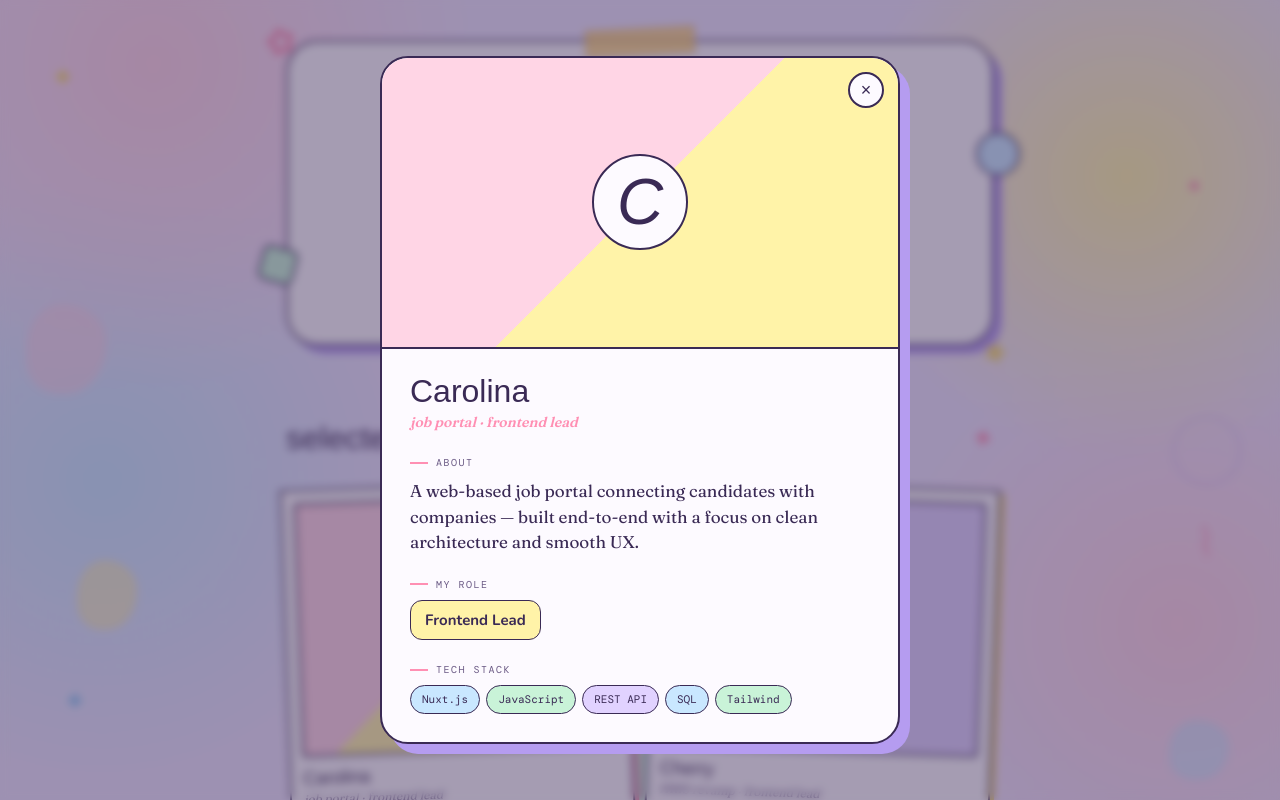
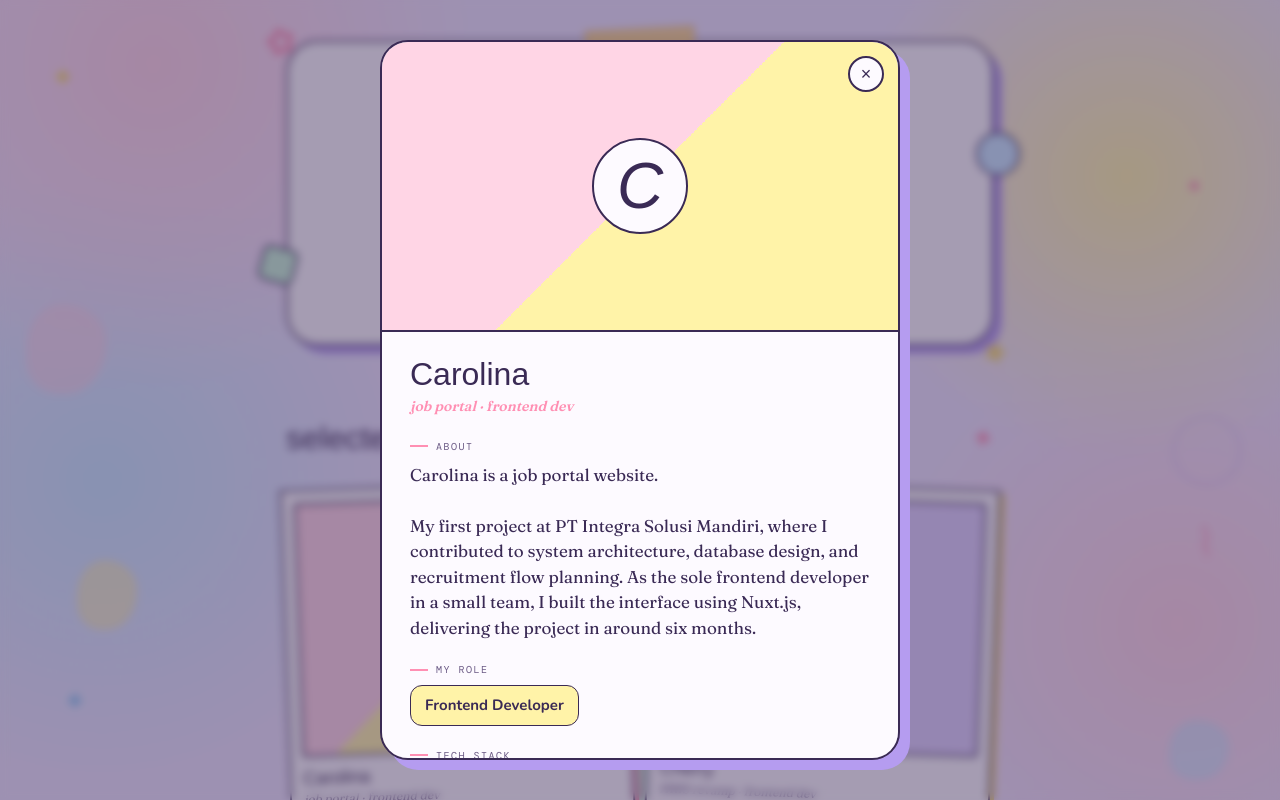
Before and after one commit to adwltfh/portfolio, a Next.js app: page / in a window 1280 px wide. Both pictures are taken after a click on the button 458 px from the left and 679 px from the top of the page. Shown: the top 800 px of the page. Built offline with nearby package versions, Linux system fonts and the light colour scheme; a web font is replaced by a local one.

Commit message:
change projects desc

```diff
--- a/app/layout.tsx
+++ b/app/layout.tsx
@@ -32,7 +32,7 @@ const dmMono = DM_Mono({
 })
 
 export const metadata: Metadata = {
-  title: 'Adawiyyah Latifah ⋆˚࿔ resume',
+  title: "Adawiyyah's ⋆˚࿔ resume",
   description: 'Frontend developer portfolio & resume — crafting clean, performant interfaces',
 }
 
--- a/app/page.tsx
+++ b/app/page.tsx
@@ -2,7 +2,7 @@ import FloatingStickers from "@/components/FloatingStickers";
 import type { Metadata } from "next";
 
 export const metadata: Metadata = {
-  title: "Adawiyyah Latifah ⋆˚࿔ resume | Frontend Developer",
+  title: "Adawiyyah's ⋆˚࿔ resume | Frontend Developer",
   description:
     "Portfolio & resume of Adawiyyah Latifah — frontend developer crafting clean, performant interfaces with React and Next.js. Projects, experience, and contact info.",
   keywords: [
--- a/components/Contact.tsx
+++ b/components/Contact.tsx
@@ -1,37 +1,37 @@
 const CONTACT_ITEMS = [
+  // {
+  //   href: 'tel:+62909090',
+  //   cls: 'phone',
+  //   ico: '☏',
+  //   icoColor: 'bg-resume-mint',
+  //   label: 'phone',
+  //   value: '+62 821 7753 8199',
+  // },
   {
-    href: 'tel:+6282177538199',
-    cls: 'phone',
-    ico: '☏',
-    icoColor: 'bg-resume-mint',
-    label: 'phone',
-    value: '+62 821 7753 8199',
-  },
-  {
-    href: 'mailto:adawiyyahlatifah@gmail.com',
-    cls: 'mail',
-    ico: '✉',
-    icoColor: 'bg-resume-pink',
-    label: 'email',
-    value: 'adawiyyahlatifah@gmail.com',
+    href: "mailto:adawiyyahlatifah@gmail.com",
+    cls: "mail",
+    ico: "✉",
+    icoColor: "bg-resume-pink",
+    label: "email",
+    value: "adawiyyahlatifah@gmail.com",
   },
   {
     href: undefined,
-    cls: 'loc',
-    ico: '◎',
-    icoColor: 'bg-resume-sky',
-    label: 'based in',
-    value: 'Palembang, Indonesia',
+    cls: "loc",
+    ico: "◎",
+    icoColor: "bg-resume-sky",
+    label: "based in",
+    value: "South Jakarta, Indonesia",
   },
   {
-    href: '#',
-    cls: 'port',
-    ico: '★',
-    icoColor: 'bg-resume-butter',
-    label: 'portfolio',
-    value: 'view my work',
+    href: "#",
+    cls: "port",
+    ico: "★",
+    icoColor: "bg-resume-butter",
+    label: "portfolio",
+    value: "view my work",
   },
-]
+];
 
 export default function Contact() {
   return (
@@ -41,24 +41,27 @@ export default function Contact() {
         ⋆ get in touch ⋆
       </span>
 
-      <h2 className="font-caprasimo text-[34px] sm:text-[26px] mt-[6px] mb-1 leading-[1.05]" style={{ textWrap: 'balance' } as React.CSSProperties}>
-        let&apos;s build something{' '}
-        <span className="text-resume-pink-deep">♥</span>
-        {' '}together
+      <h2
+        className="font-caprasimo text-[34px] sm:text-[26px] mt-[6px] mb-1 leading-[1.05]"
+        style={{ textWrap: "balance" } as React.CSSProperties}
+      >
+        let&apos;s build something{" "}
+        <span className="text-resume-pink-deep">♥</span> together
       </h2>
       <p className="font-fraunces italic text-[16px] text-resume-ink-soft m-0 mb-[22px]">
         open to frontend roles, freelance &amp; collaborations
       </p>
 
       {/* Contact rows */}
-      <div className="grid grid-cols-1 sm:grid-cols-2 gap-[10px] text-left mb-6">
+      {/* <div className="grid grid-cols-1 sm:grid-cols-2 gap-[10px] text-left mb-6"> */}
+      <div className="flex justify-center flex-wrap gap-[10px] text-left mb-6">
         {CONTACT_ITEMS.map((item) => {
-          const Tag = item.href ? 'a' : 'div'
+          const Tag = item.href ? "a" : "div";
           return (
             <Tag
               key={item.label}
               {...(item.href ? { href: item.href } : {})}
-              className="flex items-center gap-[10px] px-[14px] py-[10px] border-[1.5px] border-resume-ink rounded-[14px] font-dm-mono text-[12px] text-resume-ink no-underline bg-resume-paper transition-transform duration-200 hover:-translate-x-[2px] hover:-translate-y-[2px]"
+              className="flex items-center gap-[10px] px-[14px] py-[10px] border-[1.5px] w-72 border-resume-ink rounded-[14px] font-dm-mono text-[12px] text-resume-ink no-underline bg-resume-paper transition-transform duration-200 hover:-translate-x-[2px] hover:-translate-y-[2px]"
             >
               <span
                 className={`w-[26px] h-[26px] rounded-[8px] grid place-items-center font-caprasimo text-[14px] text-resume-ink border-[1.5px] border-resume-ink flex-shrink-0 ${item.icoColor}`}
@@ -69,10 +72,12 @@ export default function Contact() {
                 <span className="font-fraunces italic text-[10px] text-resume-ink-soft block mb-[1px] lowercase">
                   {item.label}
                 </span>
-                <span className="block font-medium break-all">{item.value}</span>
+                <span className="block font-medium break-all">
+                  {item.value}
+                </span>
               </span>
             </Tag>
-          )
+          );
         })}
       </div>
 
@@ -84,8 +89,10 @@ export default function Contact() {
           rel="noopener noreferrer"
           className="inline-flex items-center gap-2 bg-resume-ink text-resume-paper px-[26px] py-[14px] rounded-full font-nunito font-extrabold text-[14px] border-2 border-resume-ink shadow-[4px_4px_0_#f5d96b] transition-all duration-200 hover:-translate-x-[2px] hover:-translate-y-[2px] hover:shadow-[6px_6px_0_#f5d96b] no-underline group"
         >
-          connect on linkedin{' '}
-          <span className="font-caprasimo transition-transform duration-200 group-hover:translate-x-1">→</span>
+          connect on linkedin{" "}
+          <span className="font-caprasimo transition-transform duration-200 group-hover:translate-x-1">
+            →
+          </span>
         </a>
         <a
           href="mailto:adawiyyahlatifah@gmail.com"
@@ -99,5 +106,5 @@ export default function Contact() {
         ⋆ thanks for stopping by ⋆
       </div>
     </section>
-  )
+  );
 }
--- a/components/Hero.tsx
+++ b/components/Hero.tsx
@@ -40,7 +40,7 @@ export default function Hero() {
       <h1 className="font-caprasimo text-[64px] sm:text-[48px] leading-none text-resume-ink tracking-[-0.01em] mb-1 mt-0">
         i&apos;m{' '}
         <span className="inline-block bg-resume-pink px-3 rounded-2xl -rotate-2 mx-[-2px]">
-          ada
+          adawiyyah
         </span>
         <br />
         ꒰a frontend dev꒱
--- a/components/Projects.tsx
+++ b/components/Projects.tsx
@@ -1,50 +1,76 @@
-'use client'
+"use client";
 
-import { useState, useCallback, useEffect } from 'react'
-import { PROJECT_LIST, type Project } from '@/lib/projects'
+import { useState, useCallback, useEffect } from "react";
+import { PROJECT_LIST, type Project } from "@/lib/projects";
 
 // Per-index config for polaroids
 const POLAROID_CONFIG = [
-  { rotate: '-rotate-2', shadow: 'shadow-[4px_4px_0_#ff8fb3]', imgBg: 'linear-gradient(135deg,#ffd5e5 50%,#fff3a8 50%)' },
-  { rotate: 'rotate-2',  shadow: 'shadow-[4px_4px_0_#f5d96b]', imgBg: '#e1d2ff' },
-  { rotate: 'rotate-1',  shadow: 'shadow-[4px_4px_0_#82c2f0]', imgBg: 'linear-gradient(135deg,#c9e7ff 50%,#c9f3d8 50%)' },
-  { rotate: '-rotate-1', shadow: 'shadow-[4px_4px_0_#b59cf0]', imgBg: '#fff3a8' },
-  { rotate: '-rotate-2', shadow: 'shadow-[4px_4px_0_#ff8fb3]', imgBg: 'linear-gradient(135deg,#c9f3d8 50%,#ffd5e5 50%)' },
-  { rotate: 'rotate-2',  shadow: 'shadow-[4px_4px_0_#f5d96b]', imgBg: '#c9e7ff' },
-]
+  {
+    rotate: "-rotate-2",
+    shadow: "shadow-[4px_4px_0_#ff8fb3]",
+    imgBg: "linear-gradient(135deg,#ffd5e5 50%,#fff3a8 50%)",
+  },
+  {
+    rotate: "rotate-2",
+    shadow: "shadow-[4px_4px_0_#f5d96b]",
+    imgBg: "#e1d2ff",
+  },
+  {
+    rotate: "rotate-1",
+    shadow: "shadow-[4px_4px_0_#82c2f0]",
+    imgBg: "linear-gradient(135deg,#c9e7ff 50%,#c9f3d8 50%)",
+  },
+  {
+    rotate: "-rotate-1",
+    shadow: "shadow-[4px_4px_0_#b59cf0]",
+    imgBg: "#fff3a8",
+  },
+  {
+    rotate: "-rotate-2",
+    shadow: "shadow-[4px_4px_0_#ff8fb3]",
+    imgBg: "linear-gradient(135deg,#c9f3d8 50%,#ffd5e5 50%)",
+  },
+  {
+    rotate: "rotate-2",
+    shadow: "shadow-[4px_4px_0_#f5d96b]",
+    imgBg: "#c9e7ff",
+  },
+];
 
 // Modal cover background per cover index (1-based)
 const COVER_BG: Record<number, string> = {
-  1: 'linear-gradient(135deg,#ffd5e5 50%,#fff3a8 50%)',
-  2: '#e1d2ff',
-  3: 'linear-gradient(135deg,#c9e7ff 50%,#c9f3d8 50%)',
-  4: '#fff3a8',
-  5: 'linear-gradient(135deg,#c9f3d8 50%,#ffd5e5 50%)',
-  6: '#c9e7ff',
-}
+  1: "linear-gradient(135deg,#ffd5e5 50%,#fff3a8 50%)",
+  2: "#e1d2ff",
+  3: "linear-gradient(135deg,#c9e7ff 50%,#c9f3d8 50%)",
+  4: "#fff3a8",
+  5: "linear-gradient(135deg,#c9f3d8 50%,#ffd5e5 50%)",
+  6: "#c9e7ff",
+};
 
-const PILL_COLORS = ['bg-resume-sky', 'bg-resume-mint', 'bg-resume-lilac-2']
+const PILL_COLORS = ["bg-resume-sky", "bg-resume-mint", "bg-resume-lilac-2"];
 
 export default function Projects() {
-  const [open, setOpen] = useState(false)
-  const [project, setProject] = useState<Project | null>(null)
+  const [open, setOpen] = useState(false);
+  const [project, setProject] = useState<Project | null>(null);
 
   const openProject = useCallback((p: Project) => {
-    setProject(p)
-    setOpen(true)
-    document.body.classList.add('modal-open')
-  }, [])
+    setProject(p);
+    setOpen(true);
+    document.body.classList.add("modal-open");
+  }, []);
 
   const closeModal = useCallback(() => {
-    setOpen(false)
-    document.body.classList.remove('modal-open')
-  }, [])
+    setOpen(false);
+    document.body.classList.remove("modal-open");
+  }, []);
 
   useEffect(() => {
-    const onKey = (e: KeyboardEvent) => { if (e.key === 'Escape') closeModal() }
-    document.addEventListener('keydown', onKey)
-    return () => document.removeEventListener('keydown', onKey)
-  }, [closeModal])
+    const onKey = (e: KeyboardEvent) => {
+      if (e.key === "Escape") closeModal();
+    };
+    document.addEventListener("keydown", onKey);
+    return () => document.removeEventListener("keydown", onKey);
+  }, [closeModal]);
 
   return (
     <>
@@ -52,18 +78,25 @@ export default function Projects() {
       <section className="section mt-[72px] relative reveal">
         <div className="flex items-center gap-[14px] mb-6">
           <h2 className="font-caprasimo text-[32px] leading-[1.1] m-0">
-            selected{' '}
-            <span style={{ background: 'linear-gradient(transparent 65%, #fff3a8 65%)', padding: '0 4px' }}>
+            selected{" "}
+            <span
+              style={{
+                background: "linear-gradient(transparent 65%, #fff3a8 65%)",
+                padding: "0 4px",
+              }}
+            >
               projects
             </span>
           </h2>
-          <span className="font-caprasimo text-resume-pink-deep text-[28px] ml-auto rotate-[15deg]">✦</span>
+          <span className="font-caprasimo text-resume-pink-deep text-[28px] ml-auto rotate-[15deg]">
+            ✦
+          </span>
         </div>
 
         {/* Polaroid grid */}
         <div className="grid grid-cols-1 sm:grid-cols-2 gap-x-[18px] gap-y-[22px]">
           {PROJECT_LIST.map((p, i) => {
-            const cfg = POLAROID_CONFIG[i] ?? POLAROID_CONFIG[0]
+            const cfg = POLAROID_CONFIG[i] ?? POLAROID_CONFIG[0];
             return (
               <article
                 key={p.key}
@@ -73,7 +106,10 @@ export default function Projects() {
                 aria-label={`Open ${p.title} details`}
                 onClick={() => openProject(p)}
                 onKeyDown={(e) => {
-                  if (e.key === 'Enter' || e.key === ' ') { e.preventDefault(); openProject(p) }
+                  if (e.key === "Enter" || e.key === " ") {
+                    e.preventDefault();
+                    openProject(p);
+                  }
                 }}
               >
                 {/* Polaroid image area */}
@@ -86,32 +122,41 @@ export default function Projects() {
                   </span>
                 </div>
 
-                <h4 className="font-caprasimo text-[18px] leading-[1.1] mb-[2px]">{p.title}</h4>
-                <div className="font-fraunces italic text-[12px] text-resume-ink-soft mb-[6px]">{p.kicker}</div>
+                <h4 className="font-caprasimo text-[18px] leading-[1.1] mb-[2px]">
+                  {p.title}
+                </h4>
+                <div className="font-fraunces italic text-[12px] text-resume-ink-soft mb-[6px]">
+                  {p.kicker}
+                </div>
                 <span className="font-dm-mono text-[10px] text-resume-ink bg-resume-lilac-2 px-2 py-[3px] rounded-[4px] inline-block mb-[6px]">
-                  {p.stack.slice(0, 3).join(' · ')}
+                  {p.stack.slice(0, 3).join(" · ")}
                 </span>
                 <div className="font-dm-mono text-[9px] text-resume-ink-soft uppercase tracking-[0.1em] mt-[6px] opacity-70 after:content-['_→']">
                   view details
                 </div>
               </article>
-            )
+            );
           })}
         </div>
       </section>
 
       {/* Modal */}
       <div
-        className={`fixed inset-0 z-[100] flex items-center justify-center p-6 transition-opacity duration-300 ${open ? 'opacity-100 pointer-events-auto' : 'opacity-0 pointer-events-none'}`}
-        style={{ background: 'rgba(58,42,85,0.45)', backdropFilter: 'blur(4px)' }}
+        className={`fixed inset-0 z-[100] flex items-center justify-center p-6 transition-opacity duration-300 ${open ? "opacity-100 pointer-events-auto" : "opacity-0 pointer-events-none"}`}
+        style={{
+          background: "rgba(58,42,85,0.45)",
+          backdropFilter: "blur(4px)",
+        }}
         role="dialog"
         aria-modal="true"
         aria-labelledby="modal-title"
-        onClick={(e) => { if (e.target === e.currentTarget) closeModal() }}
+        onClick={(e) => {
+          if (e.target === e.currentTarget) closeModal();
+        }}
       >
         <div
-          className={`bg-resume-paper border-2 border-resume-ink rounded-[28px] shadow-[10px_10px_0_#b59cf0] max-w-[520px] w-full max-h-[90vh] overflow-y-auto relative transition-transform duration-300 cubic-bezier-modal ${open ? 'scale-100 rotate-0' : 'scale-[0.92] -rotate-1'}`}
-          style={{ transitionTimingFunction: 'cubic-bezier(0.2,0.9,0.3,1.2)' }}
+          className={`bg-resume-paper border-2 border-resume-ink rounded-[28px] shadow-[10px_10px_0_#b59cf0] max-w-[520px] w-full max-h-[90vh] overflow-y-auto relative transition-transform duration-300 cubic-bezier-modal ${open ? "scale-100 rotate-0" : "scale-[0.92] -rotate-1"}`}
+          style={{ transitionTimingFunction: "cubic-bezier(0.2,0.9,0.3,1.2)" }}
         >
           {/* Close button */}
           <button
@@ -136,7 +181,10 @@ export default function Projects() {
 
               {/* Body */}
               <div className="p-[26px_28px_28px]">
-                <h3 id="modal-title" className="font-caprasimo text-[32px] leading-[1.05] mb-1">
+                <h3
+                  id="modal-title"
+                  className="font-caprasimo text-[32px] leading-[1.05] mb-1"
+                >
                   {project.title}
                 </h3>
                 <div className="font-fraunces italic text-[14px] text-resume-pink-deep font-semibold mb-[22px]">
@@ -145,7 +193,7 @@ export default function Projects() {
 
                 <div className="mb-[22px]">
                   <div className="modal-label">about</div>
-                  <p className="font-fraunces text-[17px] leading-[1.5] text-resume-ink m-0" style={{ textWrap: 'pretty' } as React.CSSProperties}>
+                  <p className="font-fraunces text-[17px] leading-[1.5] text-resume-ink m-0 whitespace-pre-line">
                     {project.desc}
                   </p>
                 </div>
@@ -176,5 +224,5 @@ export default function Projects() {
         </div>
       </div>
     </>
-  )
+  );
 }
--- a/lib/projects.ts
+++ b/lib/projects.ts
@@ -1,75 +1,75 @@
 export interface Project {
-  key: string
-  title: string
-  kicker: string
-  cover: number
-  glyph: string
-  desc: string
-  role: string
-  stack: string[]
+  key: string;
+  title: string;
+  kicker: string;
+  cover: number;
+  glyph: string;
+  desc: string;
+  role: string;
+  stack: string[];
 }
 
 export const PROJECTS: Record<string, Project> = {
   carolina: {
-    key: 'carolina',
-    title: 'Carolina',
-    kicker: 'job portal · frontend lead',
+    key: "carolina",
+    title: "Carolina",
+    kicker: "job portal · frontend dev",
     cover: 1,
-    glyph: 'C',
-    desc: 'A web-based job portal connecting candidates with companies — built end-to-end with a focus on clean architecture and smooth UX.',
-    role: 'Frontend Lead',
-    stack: ['Nuxt.js', 'JavaScript', 'REST API', 'SQL', 'Tailwind'],
+    glyph: "C",
+    desc: "Carolina is a job portal website.\n\nMy first project at PT Integra Solusi Mandiri, where I contributed to system architecture, database design, and recruitment flow planning. As the sole frontend developer in a small team, I built the interface using Nuxt.js, delivering the project in around six months.",
+    role: "Frontend Developer",
+    stack: ["Nuxt.js", "TypeScript", "Tailwind"],
   },
   cherry: {
-    key: 'cherry',
-    title: 'Cherry',
-    kicker: 'HRIS revamp · frontend lead',
+    key: "cherry",
+    title: "Cherry",
+    kicker: "HRIS revamp · frontend dev",
     cover: 2,
-    glyph: 'Ch',
-    desc: 'Full revamp of an internal HRIS platform — modernized the frontend stack while preserving complex business logic.',
-    role: 'Frontend Lead',
-    stack: ['AngularJS', 'JavaScript', 'REST API', 'SQL'],
+    glyph: "Ch",
+    desc: 'tl;dr — Cherry Apps is a comprehensive HRIS built to streamline and modernize people operations.\n\nWhat began as a UI revamp evolved into a full migration from AngularJS to Nuxt.js. Without a predefined blueprint, I led the frontend effort to rebuild features, improve UX, rebrand the product, and introduce new functional requirements.',
+    role: "Frontend Developer",
+    stack: ["Nuxt.js", "TypeScript", "Tailwind"],
   },
   redkendi: {
-    key: 'redkendi',
-    title: 'Redkendi',
-    kicker: 'microsite · frontend lead',
+    key: "redkendi",
+    title: "Redkendi",
+    kicker: "microsite · frontend dev",
     cover: 3,
-    glyph: 'R',
-    desc: 'A product microsite shipped to production — owned the full frontend stack from architecture to deploy.',
-    role: 'Frontend Lead',
-    stack: ['Nuxt.js', 'JavaScript', 'REST API', 'Tailwind'],
+    glyph: "R",
+    desc: "A product microsite shipped to production — owned the full frontend stack from architecture to deploy.",
+    role: "Frontend Developer",
+    stack: ["React.js", "AngularJS", "TypeScript", "Tailwind", "Material UI"],
   },
   exclolab: {
-    key: 'exclolab',
-    title: 'ExcloLab',
-    kicker: 'marketing site · frontend dev',
+    key: "exclolab",
+    title: "ExcloLab",
+    kicker: "marketing site · frontend dev",
     cover: 4,
-    glyph: 'E',
-    desc: 'Marketing website built from scratch with a focus on speed, accessibility & SEO — Lighthouse 100 desktop / 90 mobile.',
-    role: 'Frontend Developer',
-    stack: ['Next.js', 'TypeScript', 'Tailwind', 'REST API', 'SEO'],
+    glyph: "E",
+    desc: "Marketing website built from scratch with a focus on speed, accessibility & SEO — Lighthouse 100 desktop / 90 mobile.",
+    role: "Frontend Developer",
+    stack: ["Next.js", "TypeScript", "Tailwind", "SEO"],
   },
   elmu: {
-    key: 'elmu',
-    title: 'Elmu.id',
-    kicker: 'edu platform · frontend dev',
+    key: "elmu",
+    title: "Elmu.id",
+    kicker: "edu platform · frontend dev",
     cover: 5,
-    glyph: 'El',
-    desc: 'Public education platform — drove +30% user engagement through targeted UI optimization and a custom in-site sales workflow.',
-    role: 'Frontend Developer',
-    stack: ['React.js', 'Next.js', 'JavaScript', 'REST API'],
+    glyph: "El",
+    desc: "Public education platform — drove +30% user engagement through targeted UI optimization and a custom in-site sales workflow.",
+    role: "Frontend Developer",
+    stack: ["React.js", "Next.js", "TypeScript", "Tailwind", "Material UI"],
   },
   kalla: {
-    key: 'kalla',
-    title: 'Kalla Friends',
-    kicker: 'back-office app · intern',
+    key: "kalla",
+    title: "Kalla Friends",
+    kicker: "back-office app · intern",
     cover: 6,
-    glyph: 'K',
-    desc: 'Back-office application for the Kalla Friends app — built reusable components for key project data; awarded Best Team across cohorts.',
-    role: 'Frontend Engineer Intern',
-    stack: ['React.js', 'Inertia.js', 'Laravel'],
+    glyph: "K",
+    desc: "Back-office application for the Kalla Friends app — built reusable components for key project data; awarded Best Team across cohorts.",
+    role: "Frontend Engineer Intern",
+    stack: ["React.js", "Inertia.js"],
   },
-}
+};
 
-export const PROJECT_LIST = Object.values(PROJECTS)
+export const PROJECT_LIST = Object.values(PROJECTS);
```
